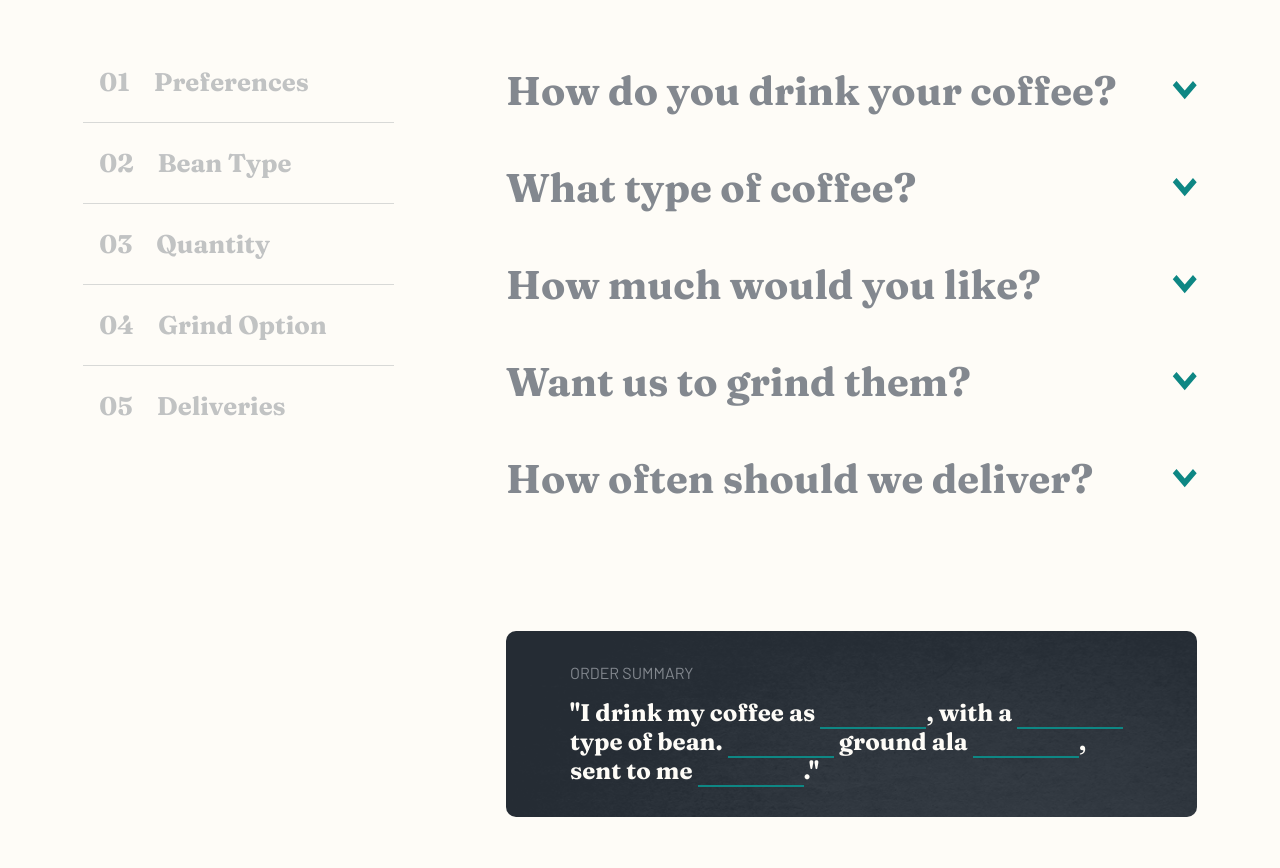
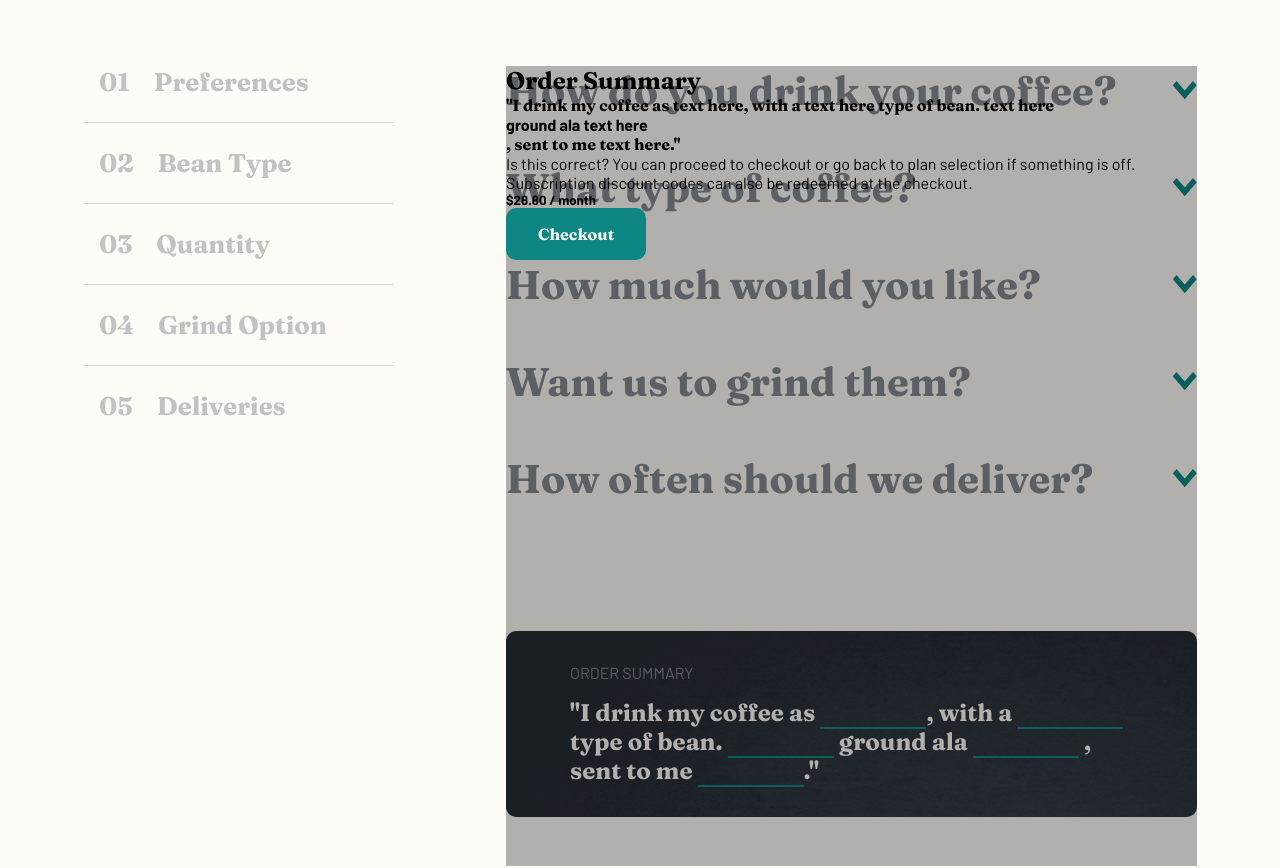
Before and after one commit to akaahl/coffeeroasters-subscription-site, a React (Create React App) app: page /plan in a window 1280 px wide. Shown: the part 1440-2308 px from the top of the page. Built offline with nearby package versions, Linux system fonts and the light colour scheme.

Commit message:
Fixed CoffeePlan bugs

```diff
--- a/src/components/CoffeePlan.js
+++ b/src/components/CoffeePlan.js
@@ -1,10 +1,66 @@
-import React from "react";
+import React, { useState } from "react";
 import styled from "styled-components";
 import summaryBg from "../assets/plan/desktop/bg-order-summary.png";
 import PreferenceSection from "./PreferenceSection";
 import { AnimateSharedLayout } from "framer-motion";
+import Modal from "./Modal";
 
 const CoffeePlan = () => {
+  const [coffeeMethod, setCoffeeMethod] = useState(null);
+  const [coffeeType, setCoffeeType] = useState(null);
+  const [quantity, setQuantity] = useState(null);
+  const [grindOption, setGrindOption] = useState(null);
+  const [delivery, setDelivery] = useState(null);
+
+  const optionsArray = [
+    grindOption,
+    coffeeMethod,
+    coffeeType,
+    quantity,
+    delivery,
+  ];
+
+  const text = (
+    <p className="p-text">
+      ground ala{" "}
+      <span className={optionsArray[0] ? "active" : ""}>
+        {grindOption ? grindOption : "text here"}
+      </span>
+    </p>
+  );
+
+  const summaryText = (
+    <h4>
+      "I drink my coffee as{" "}
+      <span className={optionsArray[1] ? "active" : ""}>
+        {coffeeMethod ? coffeeMethod : "text here"}
+      </span>
+      , with a{" "}
+      <span className={optionsArray[2] ? "active" : ""}>
+        {coffeeType ? coffeeType : "text here"}
+      </span>{" "}
+      type of bean.{" "}
+      <span className={optionsArray[3] ? "active" : ""}>
+        {quantity ? quantity : "text here"}
+      </span>{" "}
+      {coffeeMethod === "Capsule" ? "" : text} , sent to me{" "}
+      <span className={optionsArray[4] ? "active" : ""}>
+        {delivery ? delivery : "text here"}
+      </span>
+      ."
+    </h4>
+  );
+
+  const evaluateClass = () => {
+    if (coffeeMethod === "Capsule") {
+      return optionsArray.slice(1).every((item) => item) ? "" : "disabled";
+    }
+
+    if (coffeeMethod !== "Capsule") {
+      return optionsArray.every((item) => item) ? "" : "disabled";
+    }
+  };
+
   return (
     <StyledContainer>
       <AnimateSharedLayout>
@@ -18,6 +74,9 @@ const CoffeePlan = () => {
           contentThree="Dense and finely ground beans for an intense, flavorful
               experience."
           id="1"
+          state={coffeeMethod}
+          setState={setCoffeeMethod}
+          coffeeMethod={coffeeMethod}
         />
         <PreferenceSection
           question="What type of coffee?"
@@ -28,6 +87,9 @@ const CoffeePlan = () => {
           contentTwo="Just like regular coffee, except the caffeine has been removed."
           contentThree="Combination of two or three dark roasted beans of organic coffees."
           id="2"
+          state={coffeeType}
+          setState={setCoffeeType}
+          coffeeMethod={coffeeMethod}
         />
         <PreferenceSection
           question="How much would you like?"
@@ -38,6 +100,9 @@ const CoffeePlan = () => {
           contentTwo="Perfect option for a couple. Yields about 40 delectable cups."
           contentThree="Perfect for offices and events. Yields about 90 delightful cups."
           id="3"
+          state={quantity}
+          setState={setQuantity}
+          coffeeMethod={coffeeMethod}
         />
         <PreferenceSection
           question="Want us to grind them?"
@@ -48,6 +113,9 @@ const CoffeePlan = () => {
           contentTwo="For drip or pour-over coffee methods such as V60 or Aeropress."
           contentThree="Course ground beans specially suited for french press coffee."
           id="4"
+          state={grindOption}
+          setState={setGrindOption}
+          coffeeMethod={coffeeMethod}
         />
         <PreferenceSection
           question="How often should we deliver?"
@@ -58,21 +126,24 @@ const CoffeePlan = () => {
           contentTwo="$9.60 per shipment. Includes free priority shipping."
           contentThree="$12.00 per shipment. Includes free priority shipping."
           id="5"
+          state={delivery}
+          setState={setDelivery}
+          coffeeMethod={coffeeMethod}
         />
       </AnimateSharedLayout>
 
       <div className="order-summary">
-        <p>Order Summary</p>
-        <h4>
-          "I drink my coffee as <span>text here</span>, with a{" "}
-          <span>text here</span> type of bean. <span>text here</span> ground ala{" "}
-          <span>text here</span>, sent to me <span>text here</span>."
-        </h4>
+        <p className="summary">Order Summary</p>
+        {summaryText}
       </div>
 
       <div className="button-container">
-        <button type="button">Create your plan</button>
+        <button type="button" className={evaluateClass()}>
+          Create your plan
+        </button>
       </div>
+
+      <Modal summaryText={summaryText} />
     </StyledContainer>
   );
 };
@@ -91,7 +162,7 @@ const StyledContainer = styled.div`
     border-radius: 10px;
     padding: 2rem 4rem;
 
-    p {
+    .summary {
       text-transform: uppercase;
       font-size: 1rem;
       color: #83888f;
@@ -101,7 +172,19 @@ const StyledContainer = styled.div`
       font-size: 1.5rem;
       color: #fefcf7;
       margin-top: 1rem;
+
+      .p-text {
+        font-family: "Fraunces", sans-serif;
+        display: inline-block;
+        font-size: 1.5rem;
+        color: #fefcf7;
+      }
+
       span {
+        &.active {
+          border-bottom: none;
+          color: #0e8784;
+        }
         margin-top: -20px;
         border-bottom: 2px solid #0e8784;
         color: transparent;
@@ -115,6 +198,14 @@ const StyledContainer = styled.div`
     width: 100%;
     display: flex;
     justify-content: flex-end;
+
+    button {
+      &.disabled {
+        pointer-events: none;
+        cursor: not-allowed;
+        opacity: 0.5;
+      }
+    }
   }
 
   @media (max-width: 1024px) {
--- /dev/null
+++ b/src/components/Modal.js
@@ -0,0 +1,35 @@
+import React from "react";
+import styled from "styled-components";
+
+const Modal = ({ summaryText }) => {
+  return (
+    <StyledModal>
+      <div className="inner-container">
+        <h2 className="title">Order Summary</h2>
+        <div className="text-container">
+          {summaryText}{" "}
+          <p>
+            Is this correct? You can proceed to checkout or go back to plan
+            selection if something is off. Subscription discount codes can also
+            be redeemed at the checkout.
+          </p>
+          <div className="total">
+            <h5>$28.80 / month</h5>
+            <button>Checkout</button>
+          </div>
+        </div>
+      </div>
+    </StyledModal>
+  );
+};
+
+const StyledModal = styled.div`
+  height: 100vh;
+  width: 100%;
+  background: rgba(0, 0, 0, 0.3);
+  position: absolute;
+  top: 0;
+  left: 0;
+`;
+
+export default Modal;
--- a/src/components/PreferenceSection.js
+++ b/src/components/PreferenceSection.js
@@ -1,4 +1,4 @@
-import React, { useState, useRef } from "react";
+import React, { useState, useEffect } from "react";
 import styled from "styled-components";
 import arrow from "../assets/plan/desktop/icon-arrow.svg";
 import { motion } from "framer-motion";
@@ -12,7 +12,18 @@ const PreferenceSection = ({
   contentTwo,
   contentThree,
   id,
+  state,
+  setState,
+  coffeeMethod,
 }) => {
+  const [content, setContent] = useState(false);
+
+  useEffect(() => {
+    if (id === "4" && coffeeMethod === "Capsule") {
+      setContent(false);
+    }
+  }, [coffeeMethod, id, content]);
+
   const selectionContents = [
     {
       heading: h4One,
@@ -28,16 +39,11 @@ const PreferenceSection = ({
     },
   ];
 
-  const [content, setContent] = useState(false);
-
   const [selected, setSelected] = useState({
     selectedIndex: null,
     activeSelectedIndex: [{ id: 1 }, { id: 2 }, { id: 3 }],
   });
 
-  const inputRef = useRef();
-
-  const [coffeeMethod, setCoffeeMethod] = useState(null);
 
   const clickHandler = (index) => {
     setSelected({
@@ -46,19 +52,17 @@ const PreferenceSection = ({
     });
 
     if (index === 0) {
-      setCoffeeMethod(h4One);
+      setState(h4One);
     }
 
     if (index === 1) {
-      setCoffeeMethod(h4Two);
+      setState(h4Two);
     }
 
     if (index === 2) {
-      setCoffeeMethod(h4Three);
+      setState(h4Three);
     }
   };
-
-  console.log(coffeeMethod);
 
   const activeSelected = (index) => {
     if (selected.selectedIndex === selected.activeSelectedIndex[index]) {
@@ -69,7 +73,17 @@ const PreferenceSection = ({
   };
 
   return (
-    <StyledSection layout id={id} className={content ? "active" : ""}>
+    <StyledSection
+      layout
+      id={id}
+      className={
+        content
+          ? "active"
+          : id === "4" && coffeeMethod === "Capsule"
+          ? "disabled"
+          : ""
+      }
+    >
       <motion.h3 layout onClick={() => setContent(!content)}>
         {question} <img src={arrow} alt="arrow icon" />
       </motion.h3>
@@ -82,7 +96,7 @@ const PreferenceSection = ({
               onClick={() => clickHandler(index)}
               className={activeSelected(index)}
             >
-              <h4 ref={inputRef}>{item.heading}</h4>
+              <h4>{item.heading}</h4>
               <p>{item.content}</p>
             </div>
           ))}
@@ -103,6 +117,15 @@ const StyledSection = styled(motion.section)`
       img {
         transform: rotate(180deg);
       }
+    }
+  }
+
+  &.disabled {
+    cursor: not-allowed;
+
+    h3 {
+      opacity: 0.5;
+      pointer-events: none;
     }
   }
 
```
